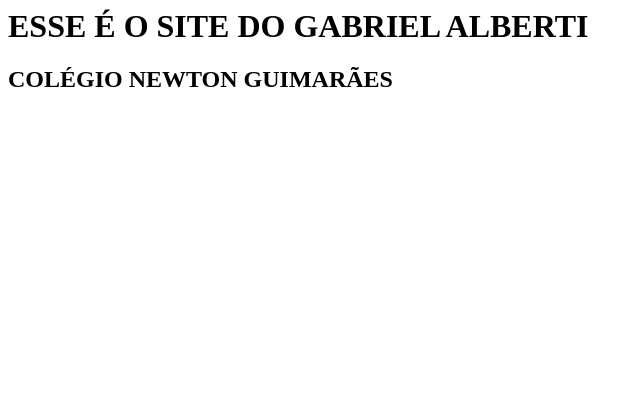
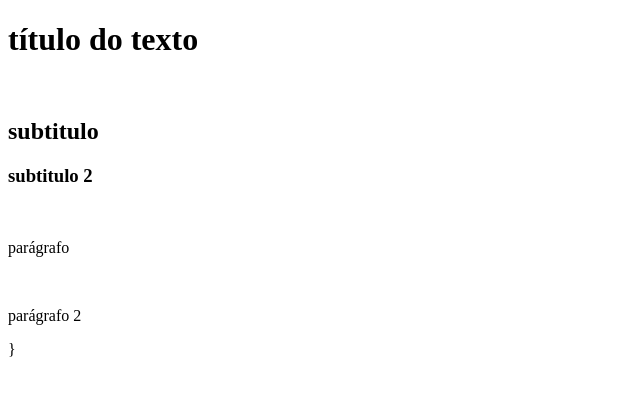
Before and after one commit to xerequinhaDAump/1mbGabrielAlbertiPCsite, a plain HTML site: page index.html in a window 1280 px wide. Shown: the whole page, without its empty margins (0-643 px from the left). Drawn offline with Linux system fonts and the light colour scheme.

Commit message:
atualização 2

```diff
--- a/index.html
+++ b/index.html
@@ -1,2 +1,17 @@
-<h1>ESSE É O SITE DO GABRIEL ALBERTI</h1>
-<h2>COLÉGIO NEWTON GUIMARÃES</h2>
+<!DOCTYPE HTML>
+<html lang="pr-br"
+<head>
+    <title> Título do site</title>
+</head>
+
+<body>
+    <h1> título do texto </h1>
+    <br>
+    <h2> subtitulo </h2>
+    <h3> subtitulo 2</h3>
+    <br>
+    <p> parágrafo </p>
+    <br>
+    <p> parágrafo 2</p>
+</body>}
+</html>
```
